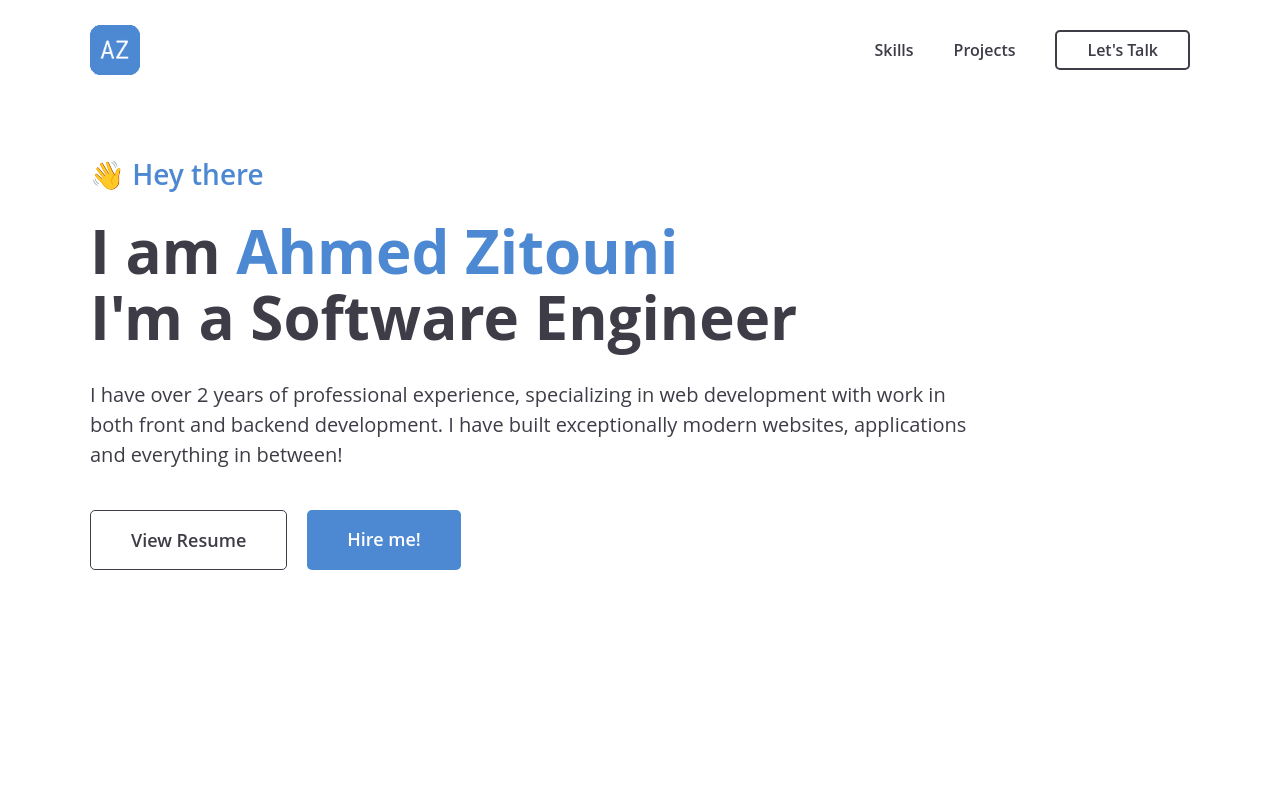
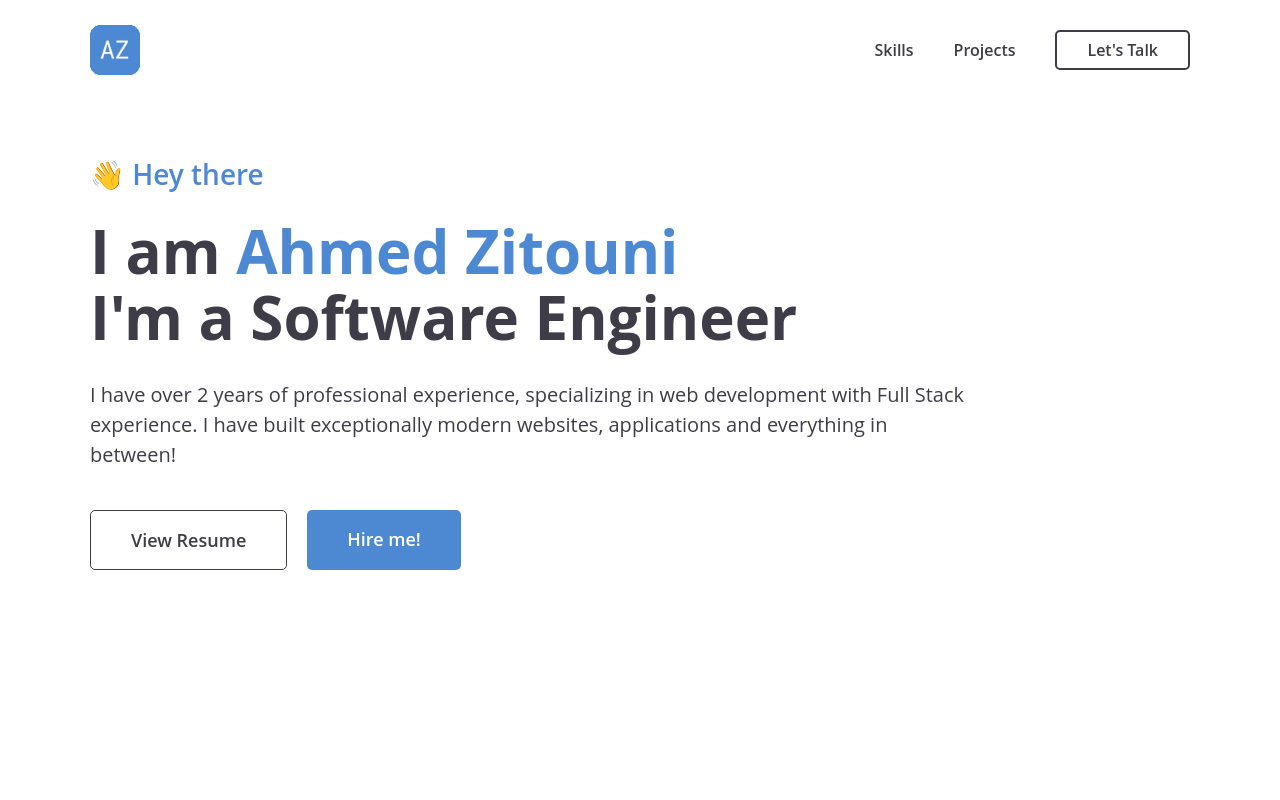
Before and after one commit to Ahmed-Zitouni/Portfolio_new, a Next.js app: page / in a window 1280 px wide. Shown: the top 800 px of the page. Built offline with nearby package versions, Linux system fonts and the light colour scheme.

Commit message:
small title fix

```diff
--- a/components/Hero/Hero.js
+++ b/components/Hero/Hero.js
@@ -33,7 +33,7 @@ export default function Hero(props) {
           </Title>
           <Paragraph>
             I have over 2 years of professional experience, specializing in
-            web development with work in both front and backend development.
+            web development with Full Stack experience.
             I have built exceptionally modern websites, applications and
             everything in between!
           </Paragraph>
```
